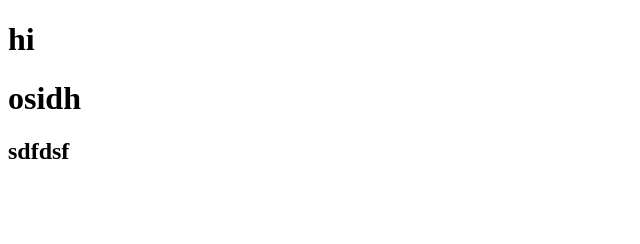
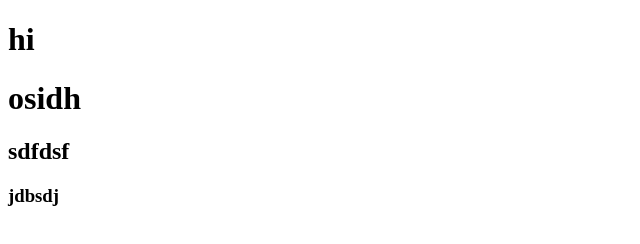
Before and after one commit to Saravan-AD/origin, a plain HTML site: page index.html in a window 1280 px wide. Shown: the full height of the page, 0-640 px from the left. Drawn offline with Linux system fonts and the light colour scheme.

Commit message:
'testing3'

```diff
--- a/index.html
+++ b/index.html
@@ -9,5 +9,6 @@
     <h1>hi</h1>
     <h1>osidh</h1>
     <h2>sdfdsf</h2>
+    <h3>jdbsdj</h3>
 </body>
 </html>
```
